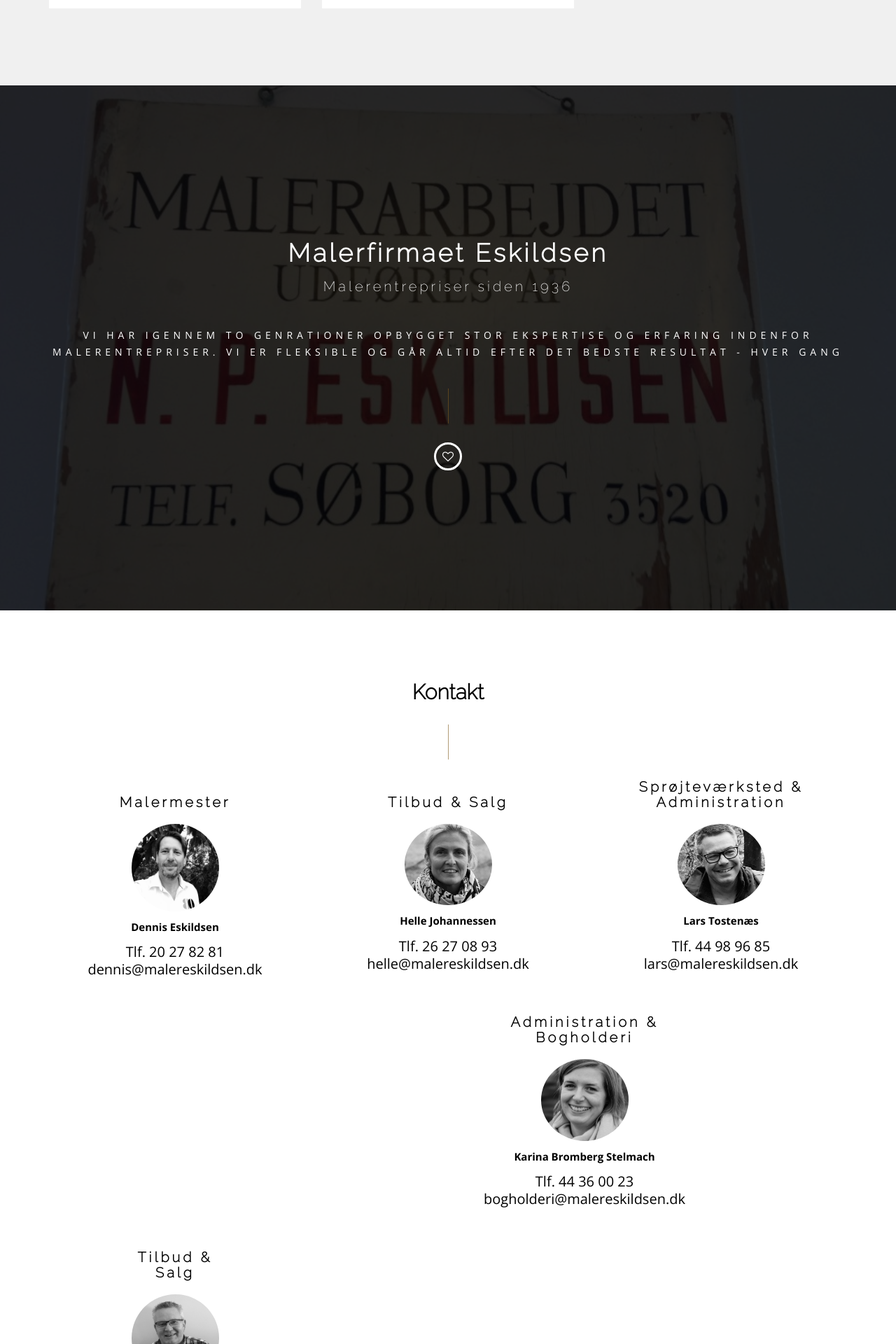
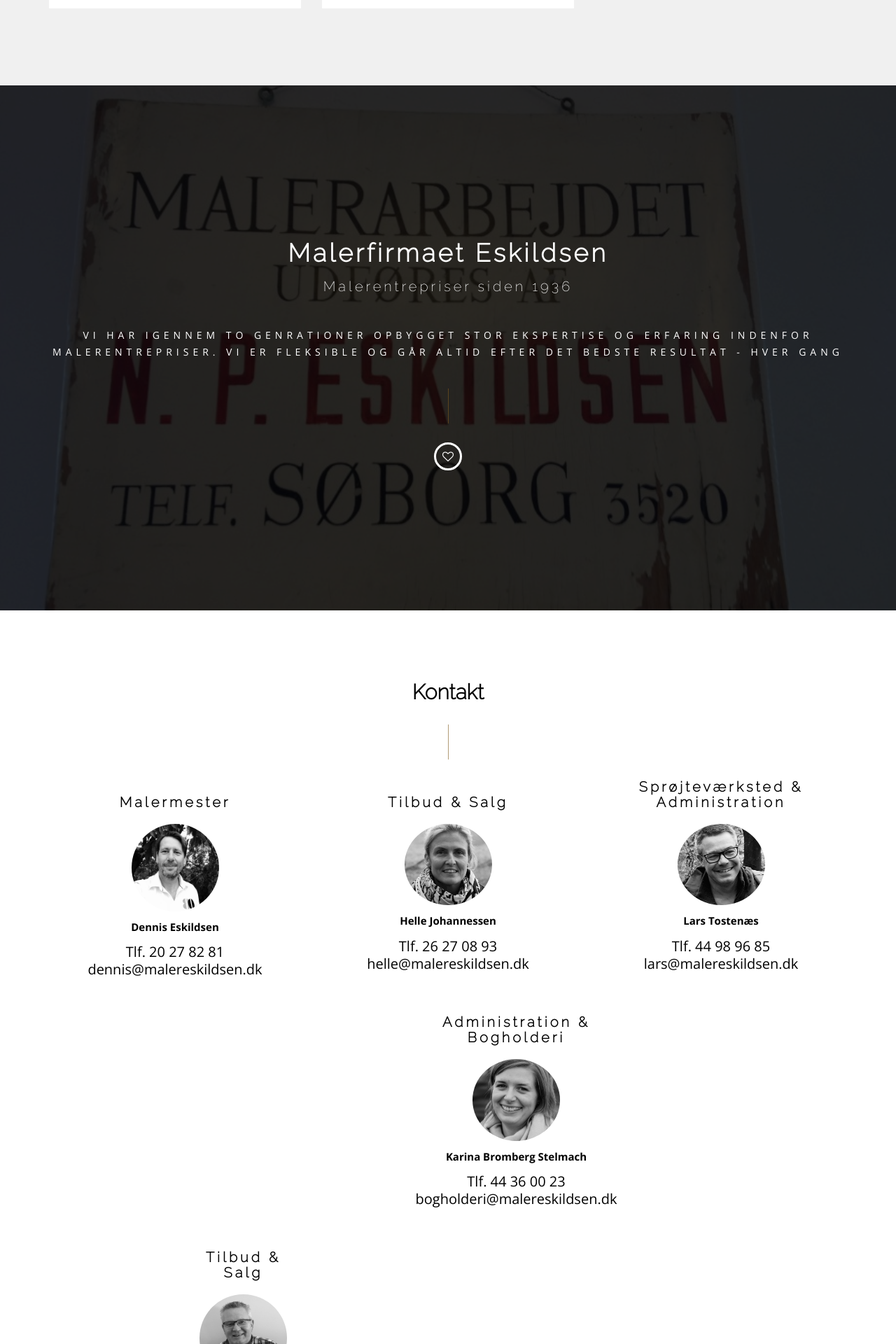
Before and after one commit to re-cph/eskildsen, a Jekyll site: the page built from index.html, in a window 1280 px wide. Shown: the part 4480-6400 px from the top of the page at 70% size. Built offline with Jekyll 4.4.1, drawn with Linux system fonts in a browser that asks for light colours.

Commit message:
Rettelser til kontakt

```diff
--- a/index.html
+++ b/index.html
@@ -501,9 +501,9 @@ layout: default
           Tlf. 44 98 96 85<br>
           <a href="mailto:lars@malereskildsen.dk">lars@malereskildsen.dk</a>
         </p>
-      </div><!--/.col-md-4-->
+      </div>
 
-      <div class="col-lg-4 col-md-6 col-sm-6 align-center col-md-offset-2 contact">
+      <div class="col-lg-6 col-md-6 col-sm-6 align-center contact">
         <h2 class="head-title">Administration &amp;<br>Bogholderi</h2>
         <img src="images/contact/karin.jpg">
         <!-- <div class="liner"></div> -->
@@ -512,9 +512,9 @@ layout: default
           Tlf. 44 36 00 23<br>
           <a href="mailto:bogholderi@malereskildsen.dk">bogholderi@malereskildsen.dk</a>
         </p>
-      </div><!--/.col-md-4-->
+      </div>
 
-      <div class="col-lg-4 col-md-6 col-sm-6 align-center contact">
+      <div class="col-lg-6 col-md-6 col-sm-6 align-center contact">
         <h2 class="head-title">Tilbud &amp;<br>Salg</h2>
         <img src="images/contact/thomas.png">
         <!-- <div class="liner"></div> -->
```
